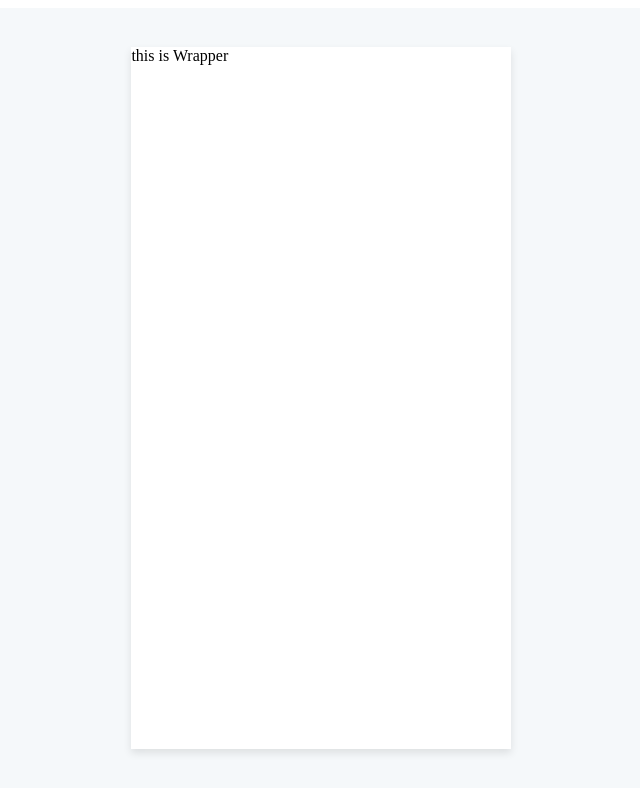
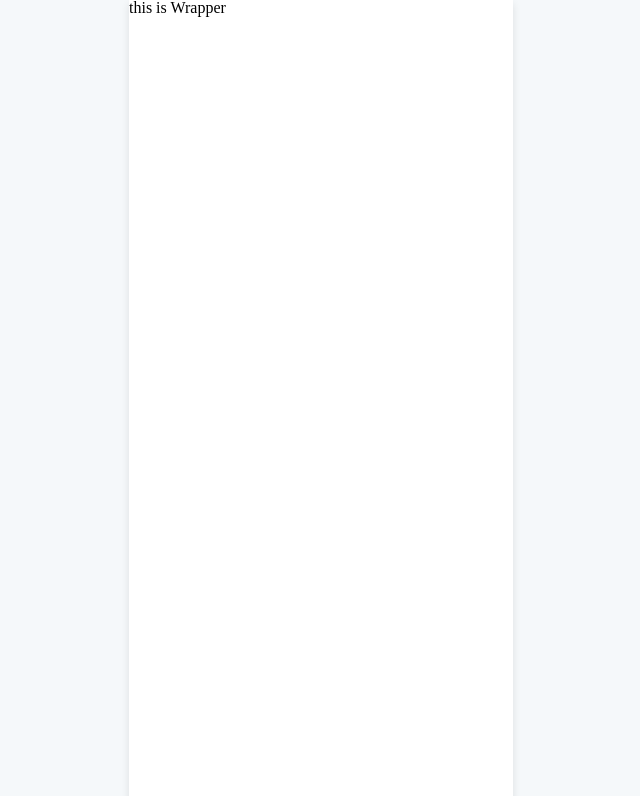
Before and after one commit to ua1it/setup-next-typescript, a Next.js app: page / in a window 1280 px wide. Shown: the top 796 px of the page, without its empty margins (319-959 px from the left). Built offline with nearby package versions, Linux system fonts and the light colour scheme.

Commit message:
feat: global css 리셋

```diff
--- /dev/null
+++ b/src/app/globals.css
@@ -0,0 +1,49 @@
+html, body, div, span, applet, object, iframe,
+h1, h2, h3, h4, h5, h6, p, blockquote, pre,
+a, abbr, acronym, address, big, cite, code,
+del, dfn, em, img, ins, kbd, q, s, samp,
+small, strike, strong, sub, sup, tt, var,
+b, u, i, center,
+dl, dt, dd, ol, ul, li,
+fieldset, form, label, legend,
+table, caption, tbody, tfoot, thead, tr, th, td,
+article, aside, canvas, details, embed,
+figure, figcaption, footer, header, hgroup,
+menu, nav, output, ruby, section, summary,
+time, mark, audio, video {
+    margin: 0;
+    padding: 0;
+    border: 0;
+    font-size: 100%;
+    font: inherit;
+    vertical-align: baseline;
+}
+
+/* HTML5 display-role reset for older browsers */
+article, aside, details, figcaption, figure,
+footer, header, hgroup, menu, nav, section {
+    display: block;
+}
+
+body {
+    line-height: 1;
+}
+
+ol, ul {
+    list-style: none;
+}
+
+blockquote, q {
+    quotes: none;
+}
+
+blockquote:before, blockquote:after,
+q:before, q:after {
+    content: '';
+    content: none;
+}
+
+table {
+    border-collapse: collapse;
+    border-spacing: 0;
+}
--- a/src/app/layout.tsx
+++ b/src/app/layout.tsx
@@ -1,3 +1,6 @@
+// layout.tsx
+import React from 'react';
+import './globals.css';
 import StyledJsxRegistry from './registry';
 
 export default function RootLayout({
--- a/src/app/styles.tsx
+++ b/src/app/styles.tsx
@@ -4,13 +4,13 @@
   display: flex;
   justify-content: center;
   align-items: center;
-  height: 97.5vh;
+  height: 100vh;
   background-color: #f5f8faff;
 `;
 
 export const Wrapper = styled.div`
   width: 30%;
-  height: 90%;
+  height: 100%;
   background-color: white;
   box-shadow: 0 4px 8px rgba(0, 0, 0, 0.1);
 `;
```
